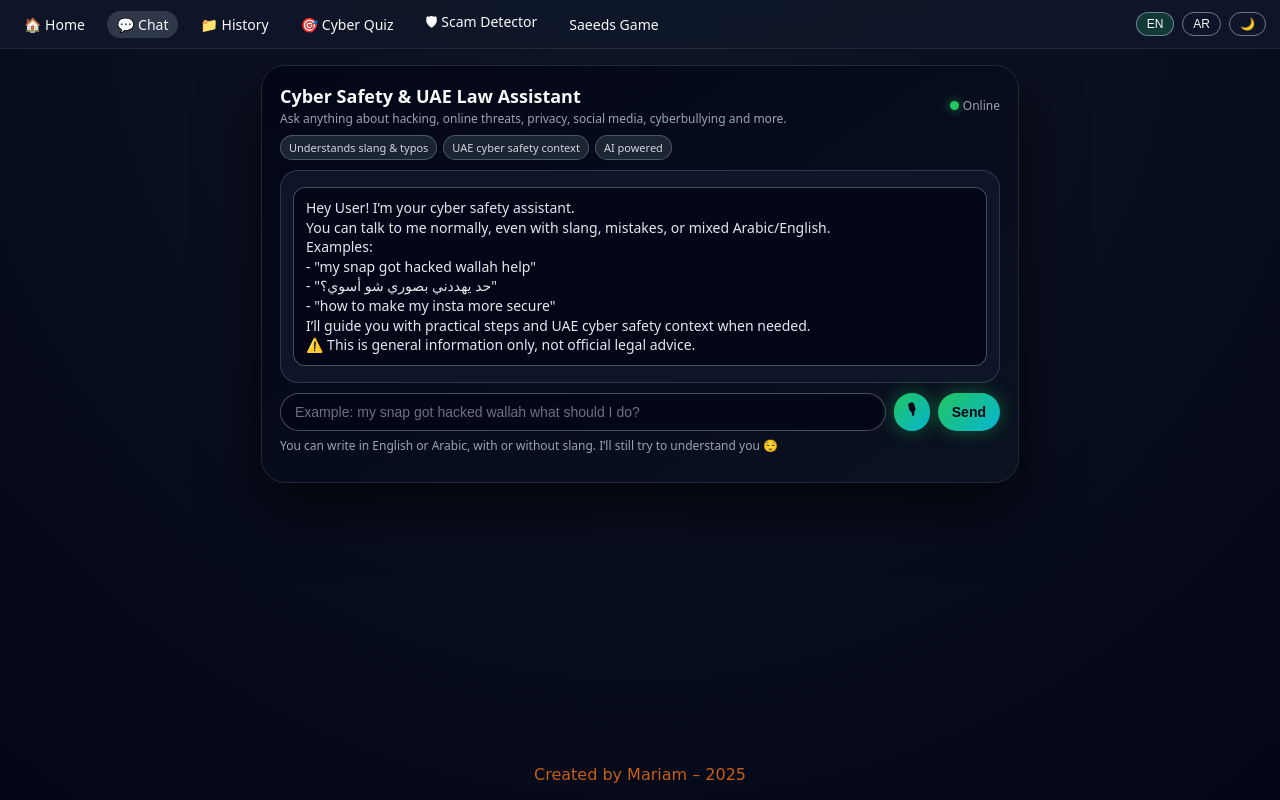
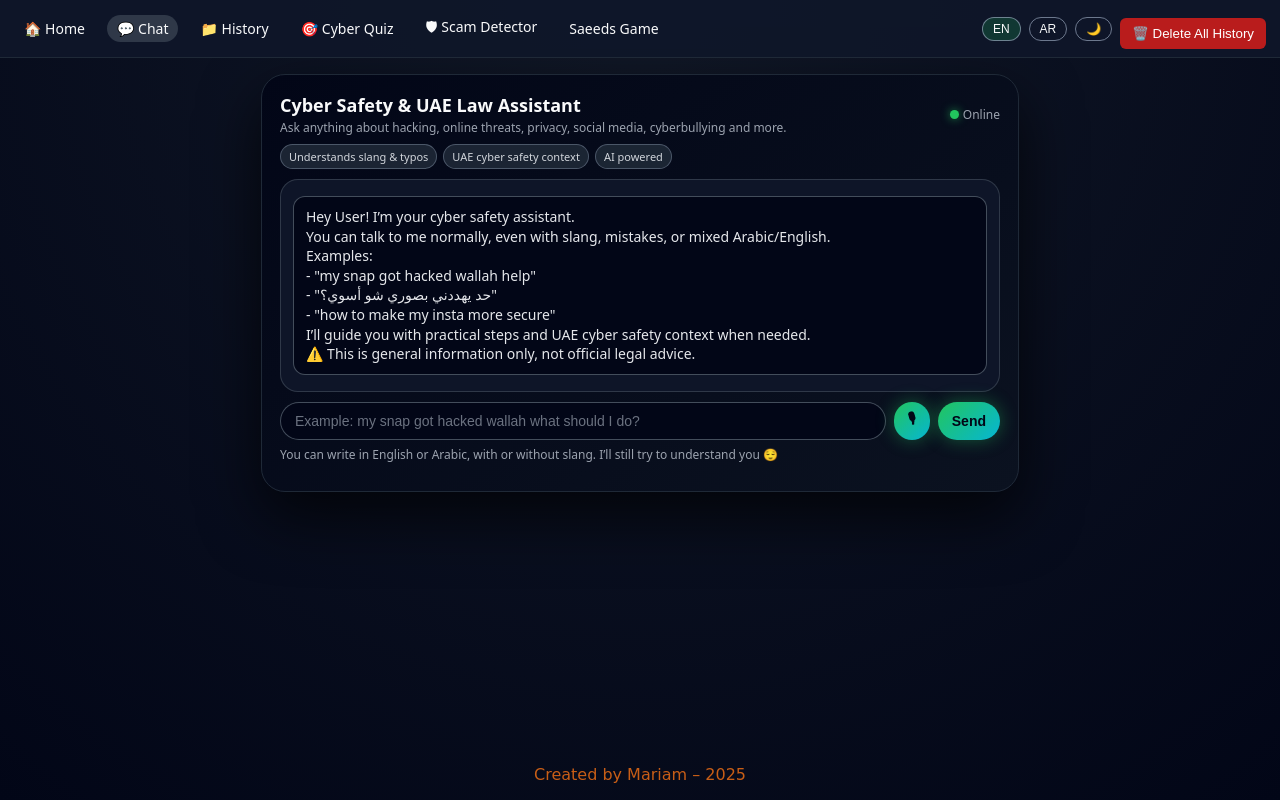
Before and after one commit to mariomalali-maker/uae-cyber-law-assistant, a plain HTML site: page chat.html in a window 1280 px wide. Drawn offline with Linux system fonts and the light colour scheme.

Commit message:
Update chat.html

```diff
--- a/chat.html
+++ b/chat.html
@@ -96,6 +96,7 @@
       overflow: hidden;
       animation: floatCloud 4s ease-in-out infinite;
     }
+
     body.light-mode .chat-card {
       background: #ffffff;
       border-color: #e5e7eb;
@@ -297,6 +298,10 @@
       <button id="lang-en" class="toggle-btn">EN</button>
       <button id="lang-ar" class="toggle-btn">AR</button>
       <button id="theme-toggle" class="toggle-btn">🌙</button>
+      <button id="delete-all-history-btn" style="margin-top:10px; background:#b91c1c;color:white;border:none;padding:8px 12px;border-radius:6px;cursor:pointer;">
+  🗑️ Delete All History
+</button>
+
     </div>
   </nav>
 
```
